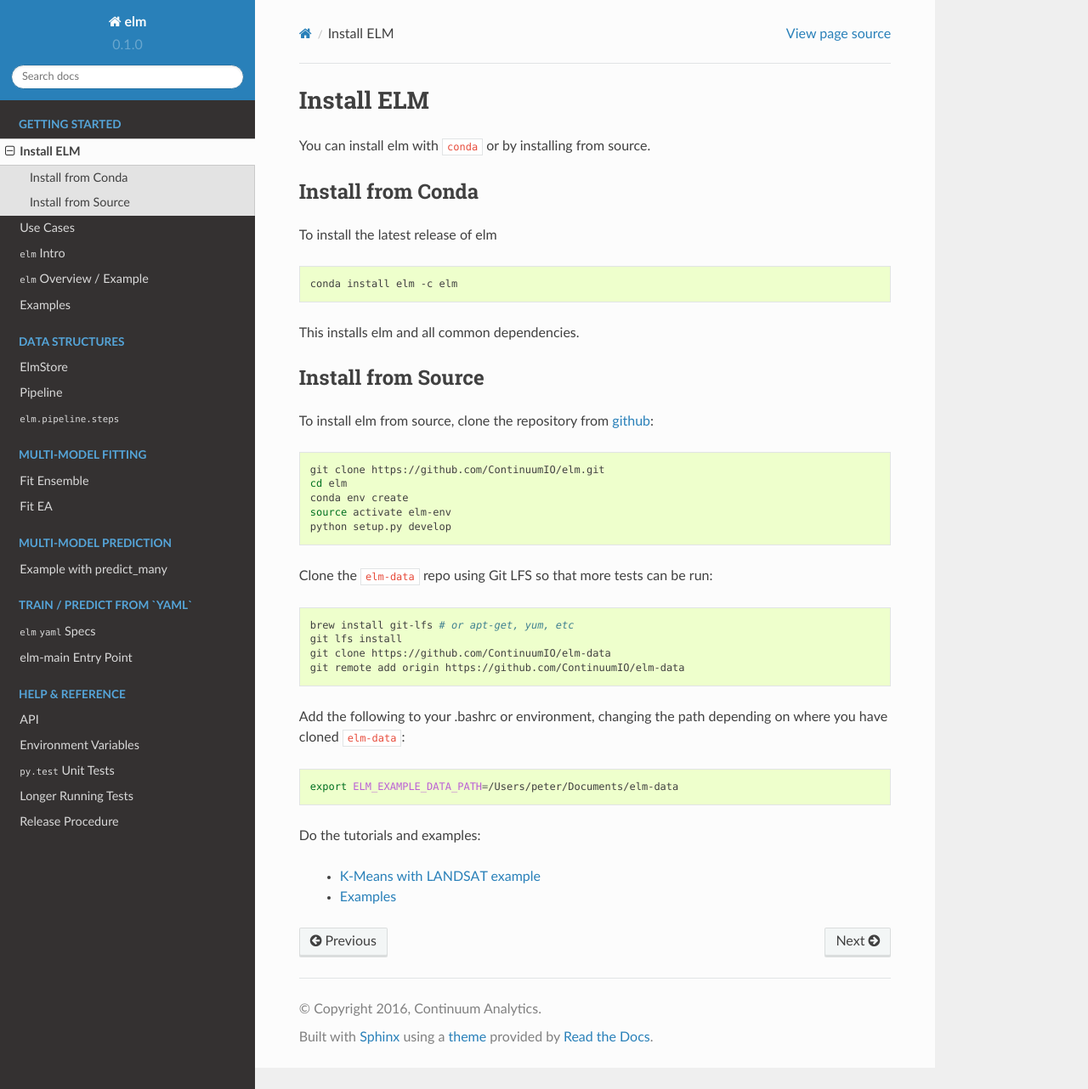
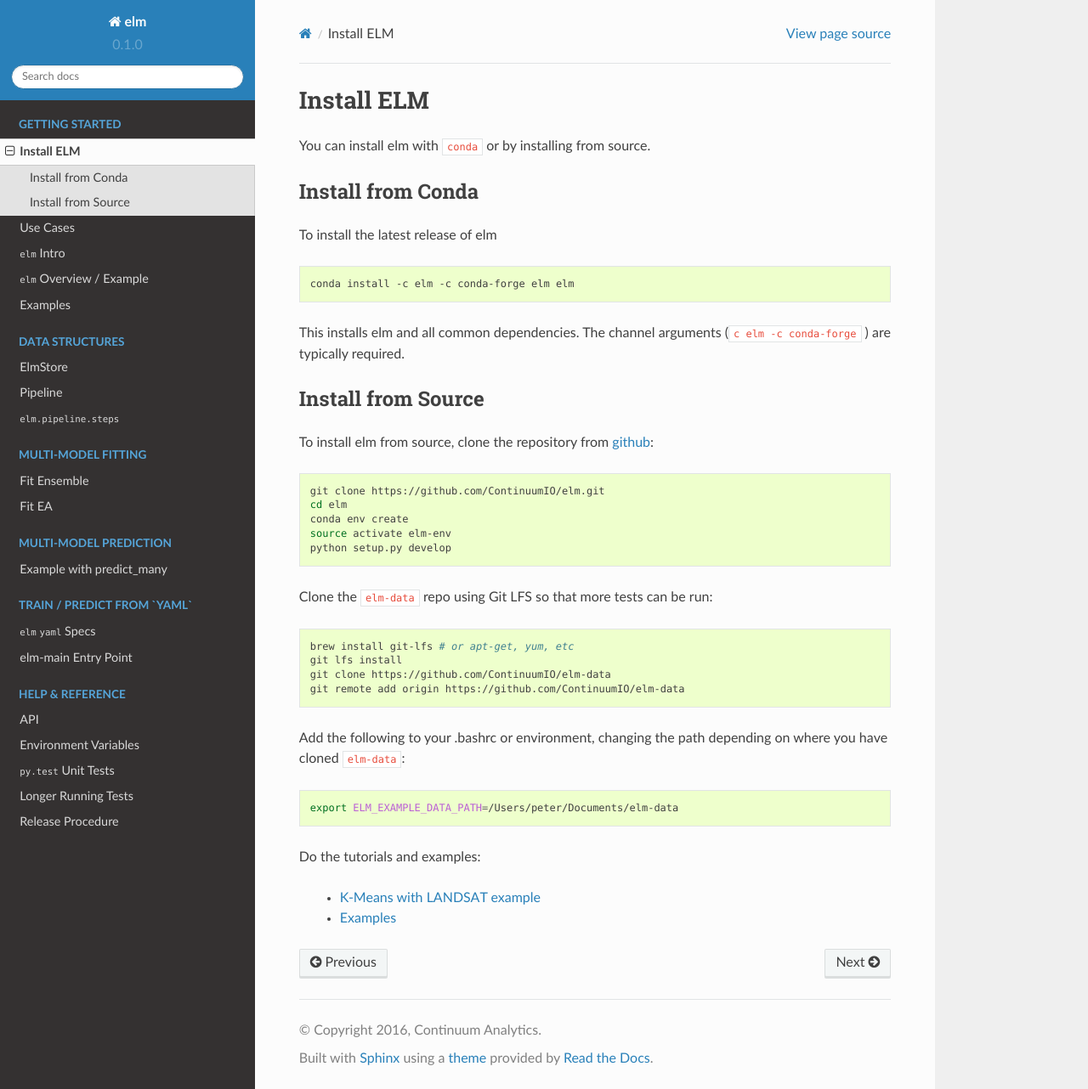
Before and after one commit to ContinuumIO/elm, a Sphinx documentation site: the page built from docs/source/install.rst, in a window 1280 px wide and 1282 px high. Shown: the whole window at 85% size. Built offline with Sphinx 7.4.7 and the Read the Docs theme 2.0.0, drawn with Linux system fonts in a browser that asks for light colours; pages that are not in the unit, such as notebooks, are missing from menus.

Commit message:
Update install.rst

```diff
--- a/docs/source/install.rst
+++ b/docs/source/install.rst
@@ -10,9 +10,9 @@ To install the latest release of elm
 
 .. code-block:: bash
 
-    conda install elm -c elm
+    conda install -c elm -c conda-forge elm elm
 
-This installs elm and all common dependencies.
+This installs elm and all common dependencies. The channel arguments (``c elm -c conda-forge`` ) are typically required.
 
 
 Install from Source
```
